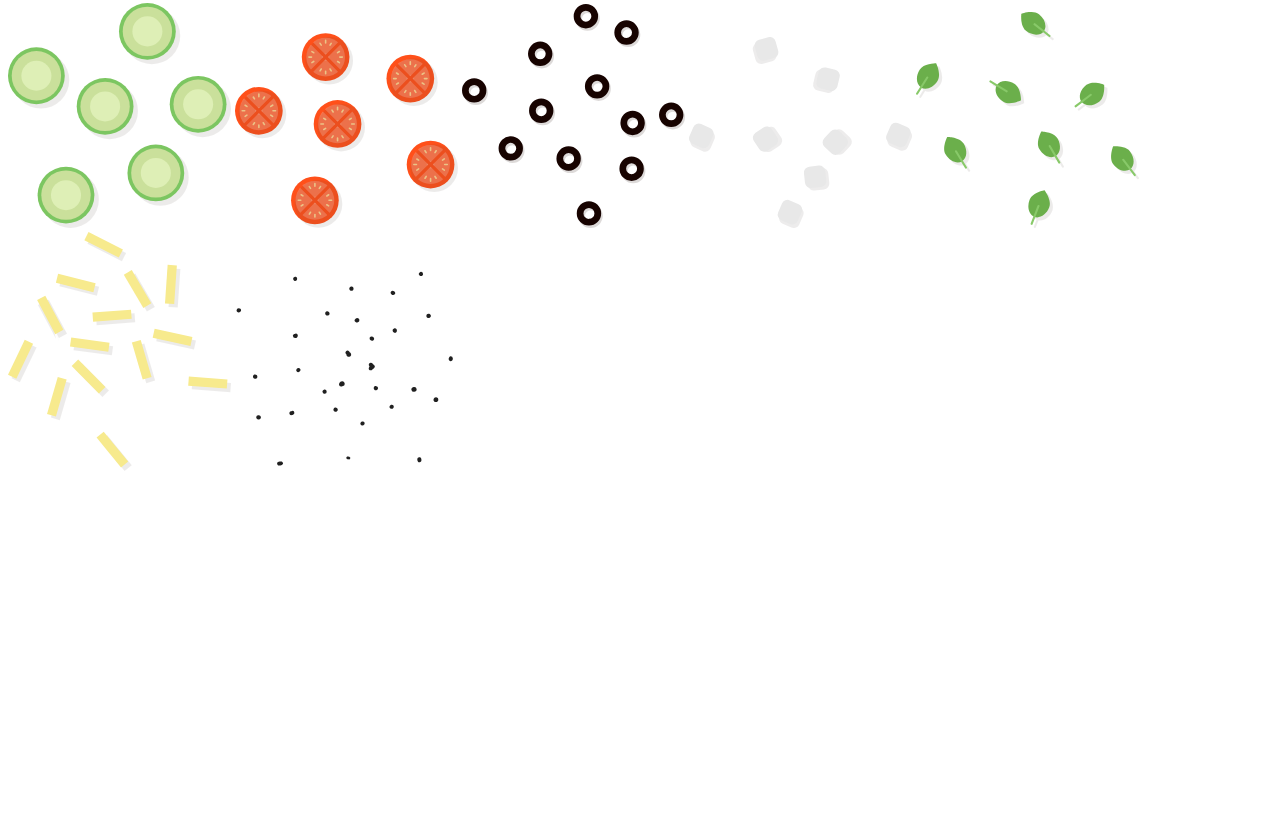
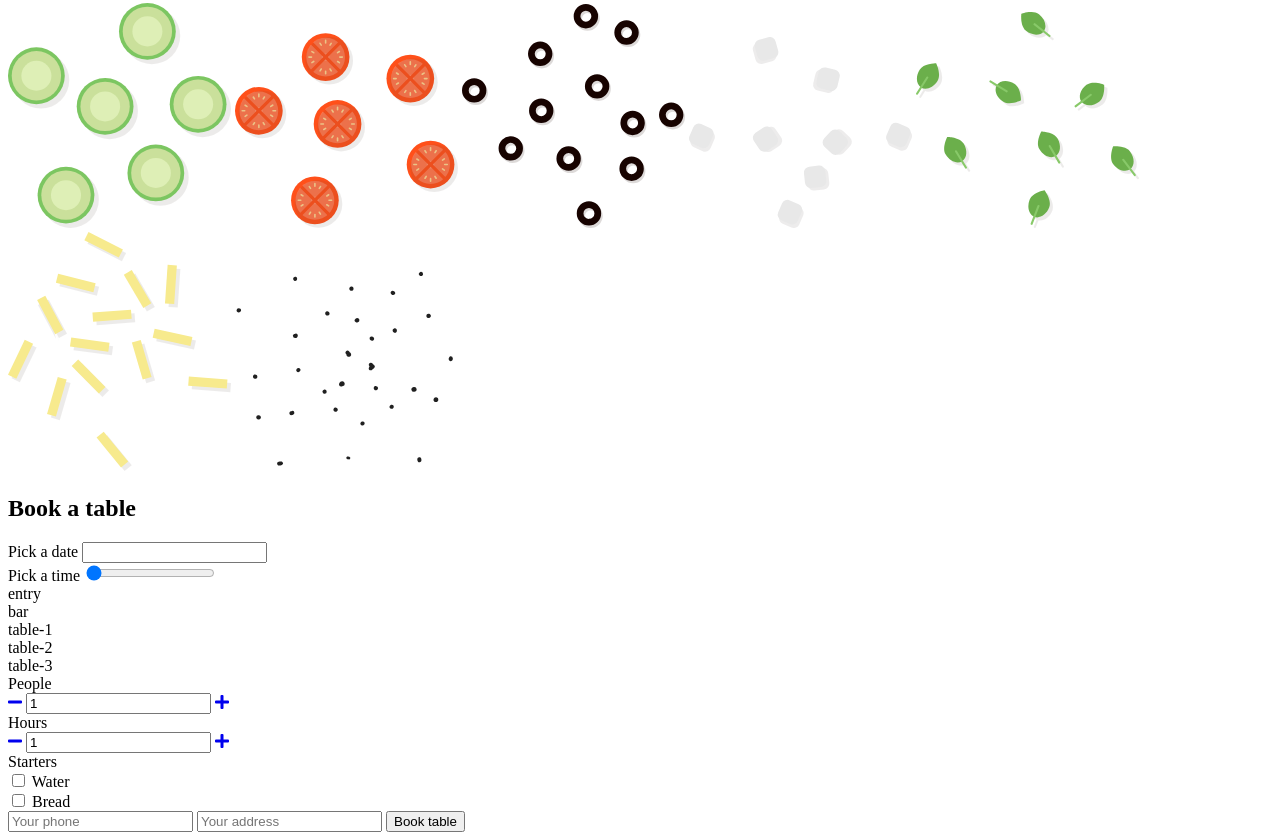
Before and after one commit to Wojtasxj/project-pizzeria, a website with bundled scripts: page src/index.html in a window 1280 px wide. Shown: the part 7682-8522 px from the top of the page. Before the commit the page ends 8165 px from the top, so only its background shows below. Built offline with nearby package versions, Linux system fonts and the light colour scheme; data requests are answered from the project's data file.

Commit message:
import & booking done

```diff
--- a/src/js/app.js
+++ b/src/js/app.js
@@ -1,6 +1,7 @@
 import {settings, select, classNames} from "./settings.js";
 import Product from "./components/Product.js";
 import Cart from "./components/Cart.js";
+import Booking from "./components/Booking.js";
 
 export const app = {
   initPages: function(){
@@ -82,11 +83,18 @@ export const app = {
     });
   },
 
+  initBooking: function() {
+    const thisApp = this;
+    const bookingElem = document.querySelector(select.containerOf.booking);
+    thisApp.booking = new Booking(bookingElem);
+  },
+
   init: function() {
     const thisApp = this;
     thisApp.initPages();
     thisApp.initData();
     thisApp.initCart();
+    thisApp.initBooking();
   },
 };
 app.init()
--- a/src/js/components/AmountWidget.js
+++ b/src/js/components/AmountWidget.js
@@ -19,6 +19,7 @@ class AmountWidget {
       thisWidget.linkDecrease = thisWidget.element.querySelector(select.widgets.amount.linkDecrease);
       thisWidget.linkIncrease = thisWidget.element.querySelector(select.widgets.amount.linkIncrease);
     }
+
     announce(){
       const thisWidget = this;
       const event = new CustomEvent('updated', {
--- /dev/null
+++ b/src/js/components/Booking.js
@@ -0,0 +1,25 @@
+import {select, templates} from "./../settings.js";
+import AmountWidget from "./AmountWidget.js";
+
+class Booking {
+    constructor(element) {
+      this.render(element);
+      this.initWidgets();
+    }
+
+    render(element) {
+        const generatedHTML = templates.bookingWidget();
+        this.dom = {};
+        this.dom.wrapper = element;
+        this.dom.wrapper.innerHTML = generatedHTML;
+
+        this.dom.peopleAmount = this.dom.wrapper.querySelector(select.booking.peopleAmount);
+        this.dom.hoursAmount = this.dom.wrapper.querySelector(select.booking.hoursAmount);
+      }
+
+      initWidgets() {
+        this.peopleAmountWidget = new AmountWidget(this.dom.peopleAmount);
+        this.hoursAmountWidget = new AmountWidget(this.dom.hoursAmount);
+      }
+}
+export default Booking;
--- a/src/js/components/Cart.js
+++ b/src/js/components/Cart.js
@@ -8,6 +8,7 @@ class Cart{
       thisCart.products = [];
       thisCart.getElements(element);
       thisCart.initActions();
+      console.log('new cart', thisCart);
     }
     getElements(element) {
       const thisCart = this;
```
Also changed, not shown: dist/index.html, dist/js/app.js, dist/js/components/AmountWidget.js, dist/js/components/Booking.js (added), dist/js/components/Cart.js, dist/js/components/CartProduct.js, src/index.html (line endings or trailing spaces), src/js/components/CartProduct.js (line endings or trailing spaces).
